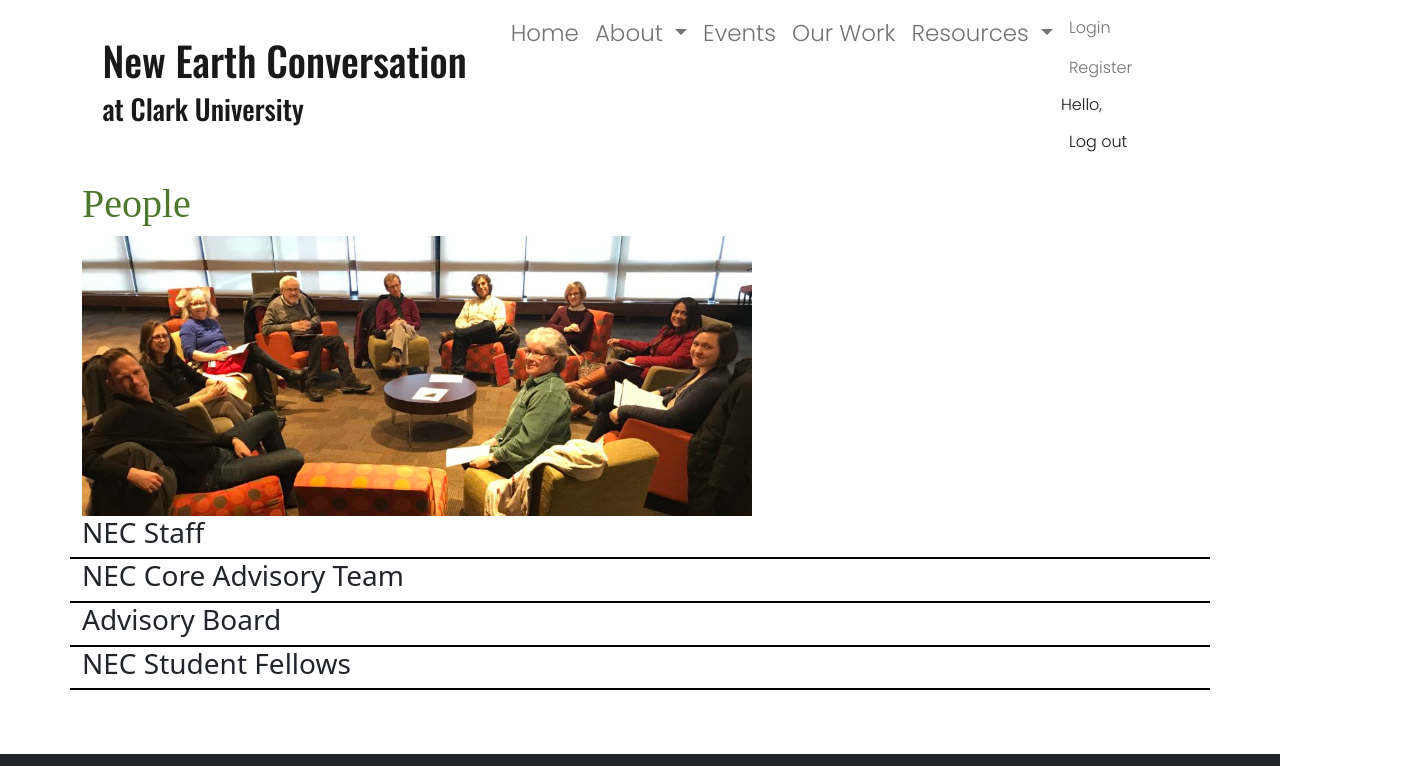
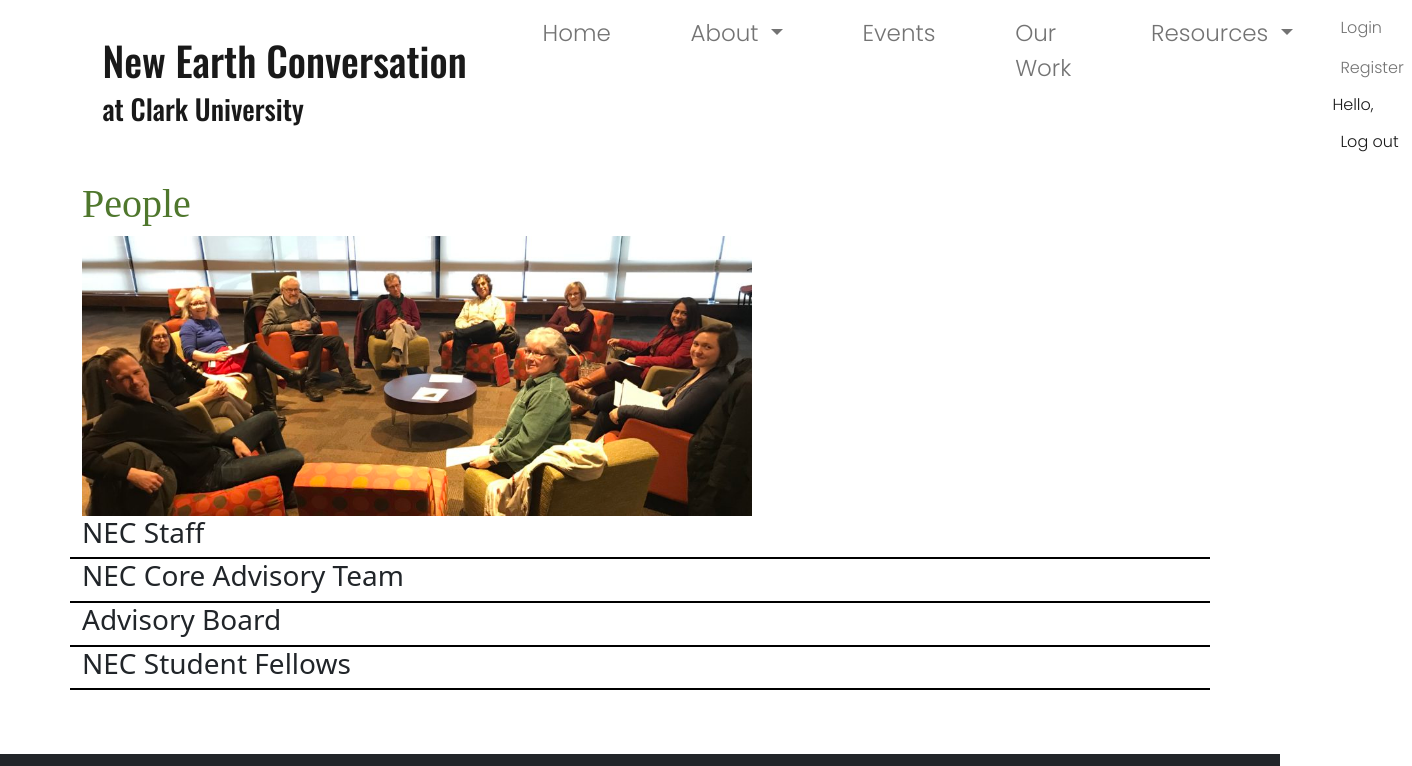
Before and after one commit to choihan2425/NEC_Website, a website: page public/people.html in a window 1280 px wide. Shown: the top 766 px of the page, 1412 px wide, since content can reach past the window. Drawn offline with nearby package versions, Linux system fonts and the light colour scheme; no server answers.

Commit message:
css update for

```diff
--- a/public/css/people.css
+++ b/public/css/people.css
@@ -12,3 +12,8 @@
     font-family: 'Libre Bodoni', serif;
     color: var(--darker-green);
 }
+
+.nav-item{
+    margin-left: 5%;
+    margin-right: 5%;
+}
```
